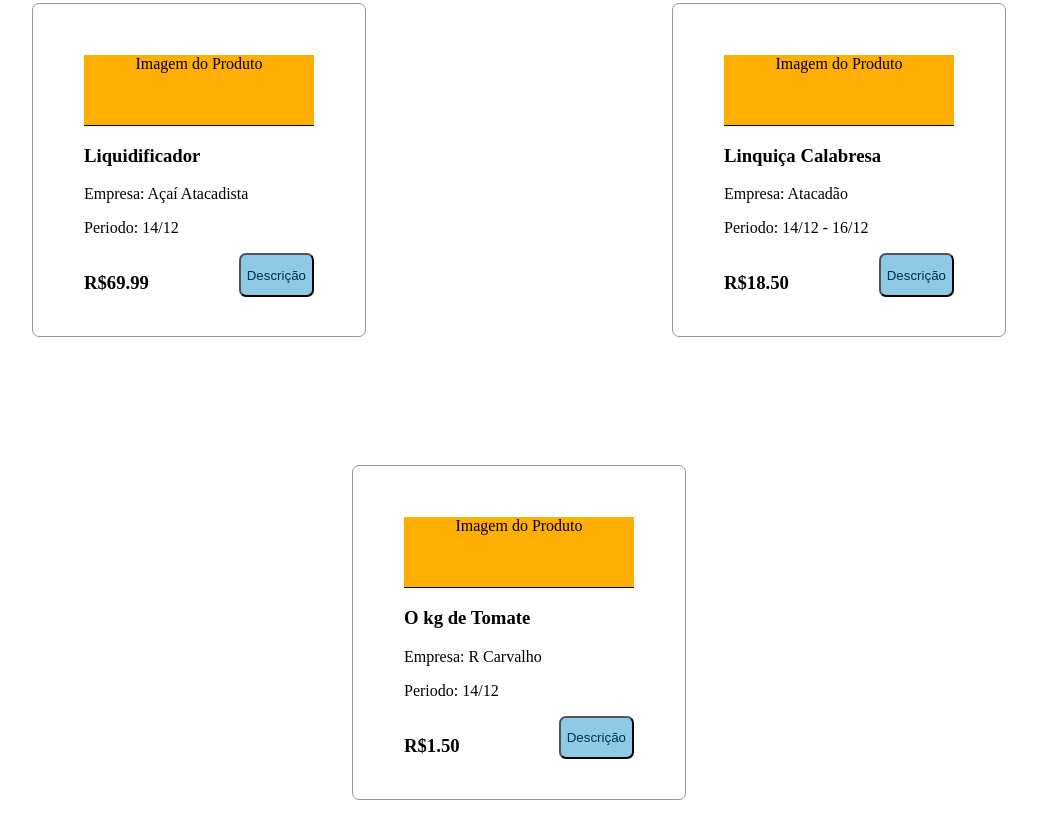
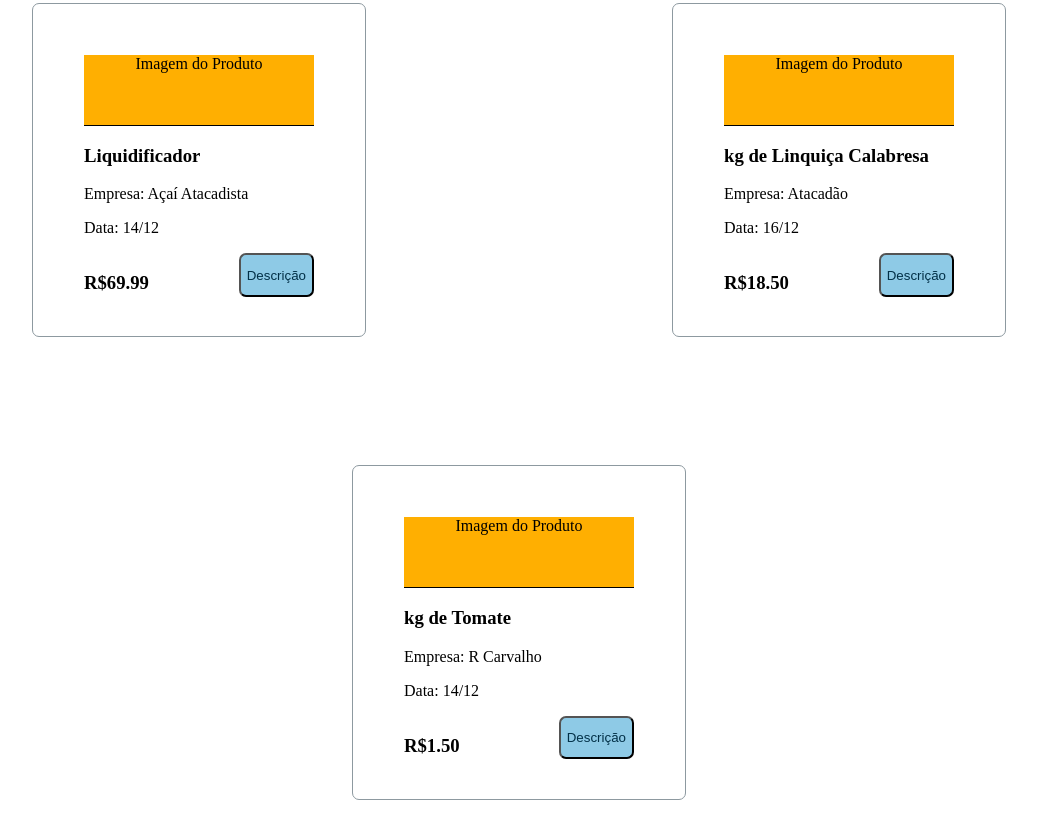
Before and after one commit to WesleyVeloso30/site-Pechincha-front-end, a plain HTML site: page index.html in a window 1280 px wide. Shown: the part 369-1208 px from the top of the page, without its empty margins (121-1158 px from the left). Drawn offline with Linux system fonts and the light colour scheme.

Commit message:
refactor: changing variables name and product name

```diff
--- a/index.html
+++ b/index.html
@@ -25,7 +25,7 @@
             <div class="imagemProduto">Imagem do Produto</div>
             <h3>Liquidificador</h3>
             <p>Empresa: Açaí Atacadista</p>
-            <p>Periodo: 14/12</p>
+            <p>Data: 14/12</p>
             <div class="posicionarBotao">
                 <h3>R$69.99</h3>
                 <button class="botaoDescricao">Descrição</button>
@@ -34,9 +34,9 @@
 
         <div class="conteiner">
             <div class="imagemProduto">Imagem do Produto</div>
-            <h3>Linquiça Calabresa</h3>
+            <h3>kg de Linquiça Calabresa</h3>
             <p>Empresa: Atacadão</p>
-            <p>Periodo: 14/12 - 16/12</p>
+            <p>Data: 16/12</p>
             <div class="posicionarBotao">
                 <h3>R$18.50</h3>
                 <button class="botaoDescricao">Descrição</button>
@@ -45,9 +45,9 @@
 
         <div class="conteiner">
             <div class="imagemProduto">Imagem do Produto</div>
-            <h3>O kg de Tomate</h3>
+            <h3>kg de Tomate</h3>
             <p>Empresa: R Carvalho</p>
-            <p>Periodo: 14/12</p>
+            <p>Data: 14/12</p>
             <div class="posicionarBotao">
                 <h3>R$1.50</h3>
                 <button class="botaoDescricao">Descrição</button>
```
